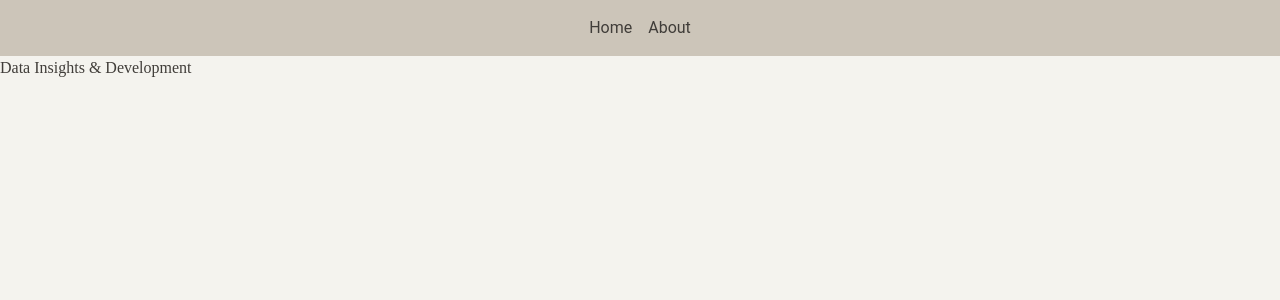
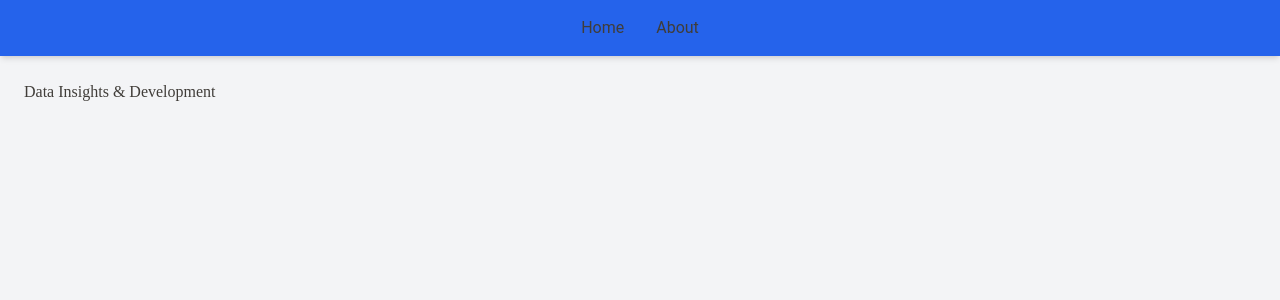
Before and after one commit to bruhu/Portfolio, a React (Create React App) app: page / in a window 1280 px wide. Shown: the top 300 px of the page. Built offline with nearby package versions, Linux system fonts and the light colour scheme.

Commit message:
implement tailwind on main page

```diff
--- a/src/App.js
+++ b/src/App.js
@@ -7,18 +7,27 @@ import NotFound from './pages/NotFound/NotFound';
 const App = () => {
   return (
     <Router>
-      <div>
-        <nav>
-          <ul>
-            <li><a href="/">Home</a></li>
-            <li><a href="/about">About</a></li>
+      <div className="min-h-screen bg-gray-100">
+        {/* Navigation */}
+        <nav className="bg-blue-600 p-4 shadow-md">
+          <ul className="flex space-x-4 text-white">
+            <li>
+              <a href="/" className="hover:text-gray-200">Home</a>
+            </li>
+            <li>
+              <a href="/about" className="hover:text-gray-200">About</a>
+            </li>
           </ul>
         </nav>
-        <Routes>
-          <Route path="/" element={<Home />} />
-          <Route path="/about" element={<About />} />
-          <Route path="*" element={<NotFound />} />
-        </Routes>
+
+        {/* Routes */}
+        <div className="p-6">
+          <Routes>
+            <Route path="/" element={<Home />} />
+            <Route path="/about" element={<About />} />
+            <Route path="*" element={<NotFound />} />
+          </Routes>
+        </div>
       </div>
     </Router>
   );
```
